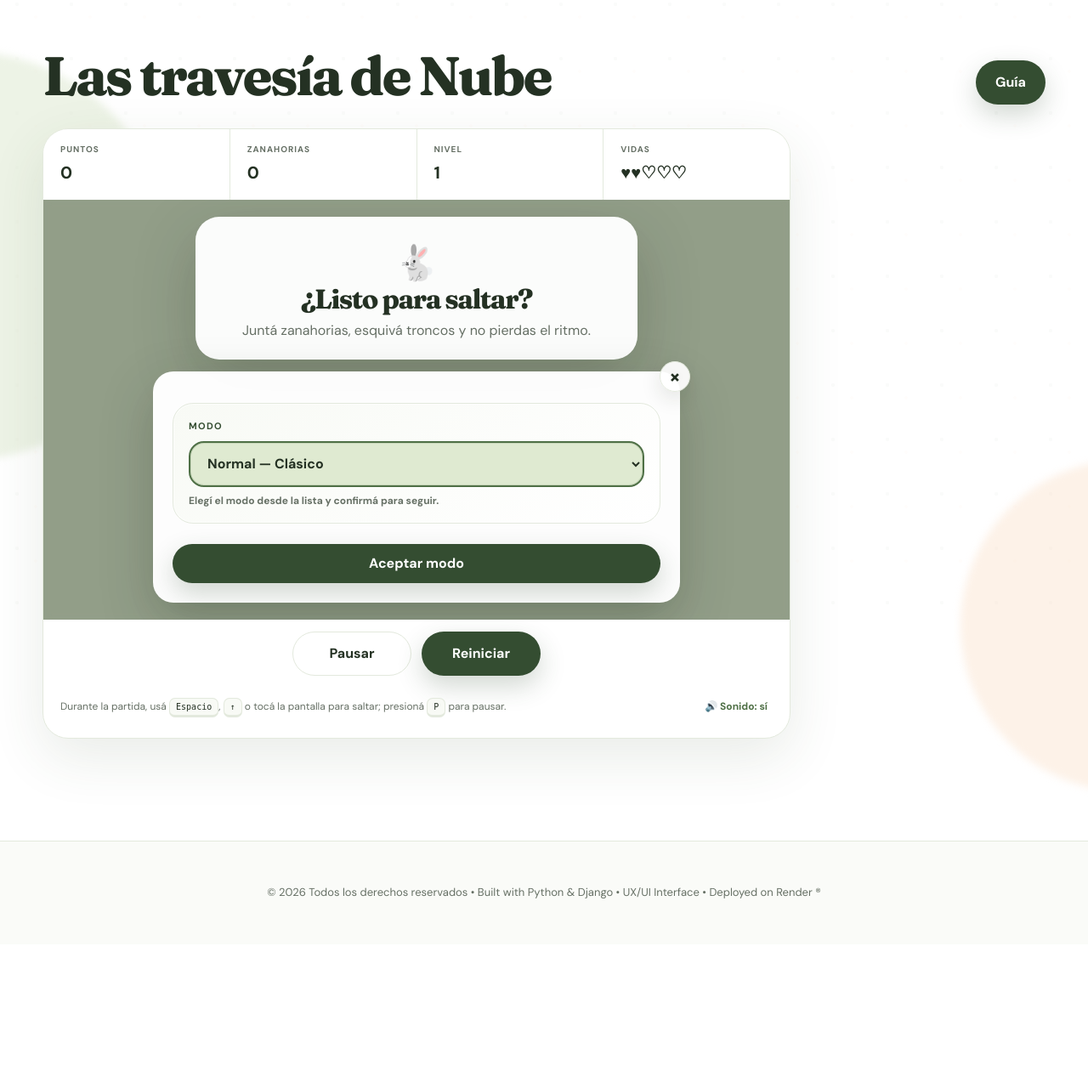
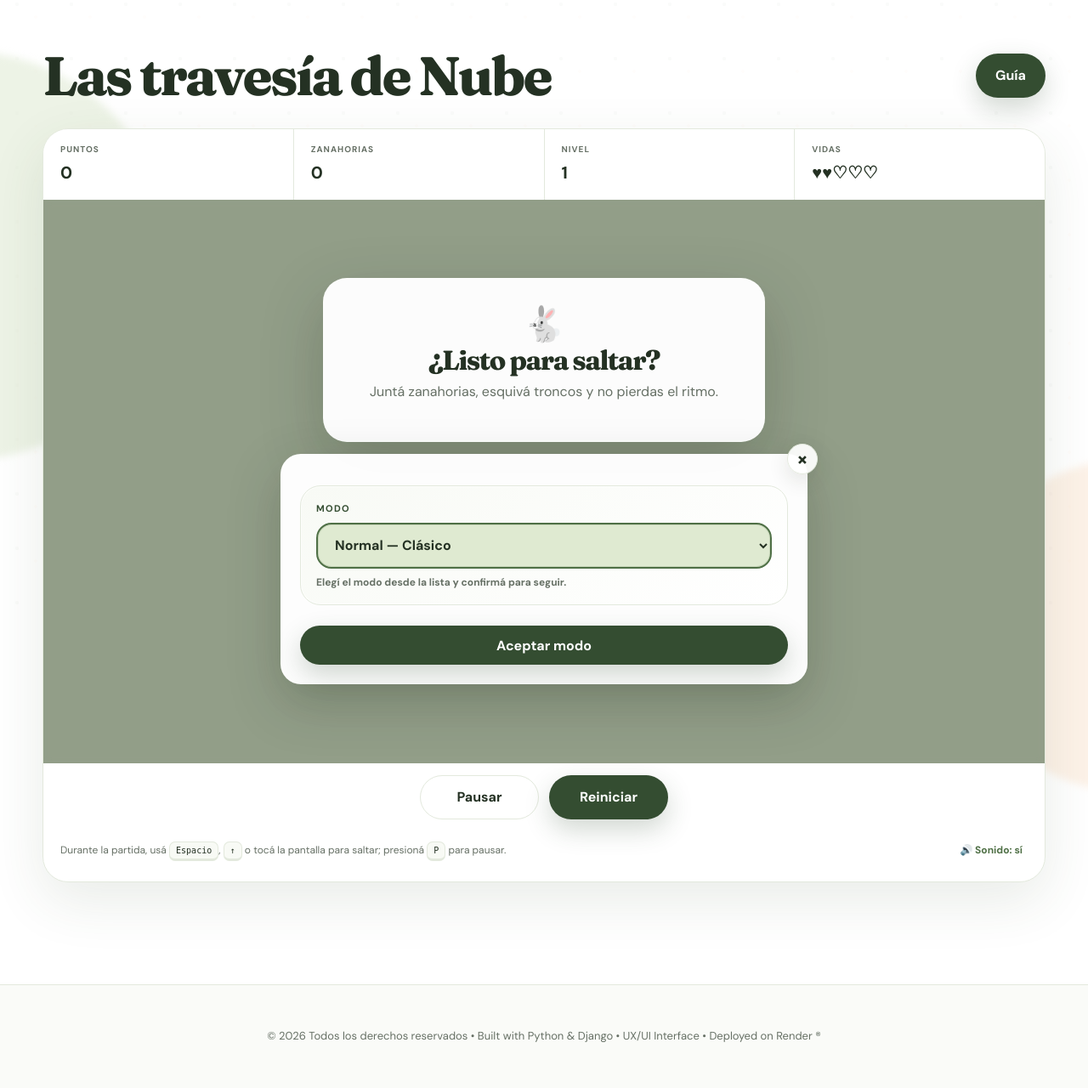
Before and after one commit to lu-developer476/Bunny-Quest, a Django app: page /jugar/ in a window 1280 px wide. Shown: the part 79-1359 px from the top of the page at 85% size. Before the commit the page ends 1136 px from the top, so only its background shows below. Run offline with Django 5.2, Linux system fonts and the light colour scheme; data that the repository does not hold is empty.

Commit message:
Expand game canvas and align guide button with title

```diff
--- a/static/css/styles.css
+++ b/static/css/styles.css
@@ -1190,3 +1190,10 @@ body.theme-light-grey .theme-selector select { background: #f7f8f9; }
   .game-control-bar .button { flex: 1; min-width: 0; min-height: 44px; }
   .game-footer-bar { justify-content: space-between; }
 }
+
+
+/* Game page: full-width play area with the guide aligned to the title. */
+.game-layout { grid-template-columns: minmax(0, 1fr); }
+.game-side { display: none; }
+.game-intro { align-items: center; }
+.game-guide-button { flex: 0 0 auto; }
```
